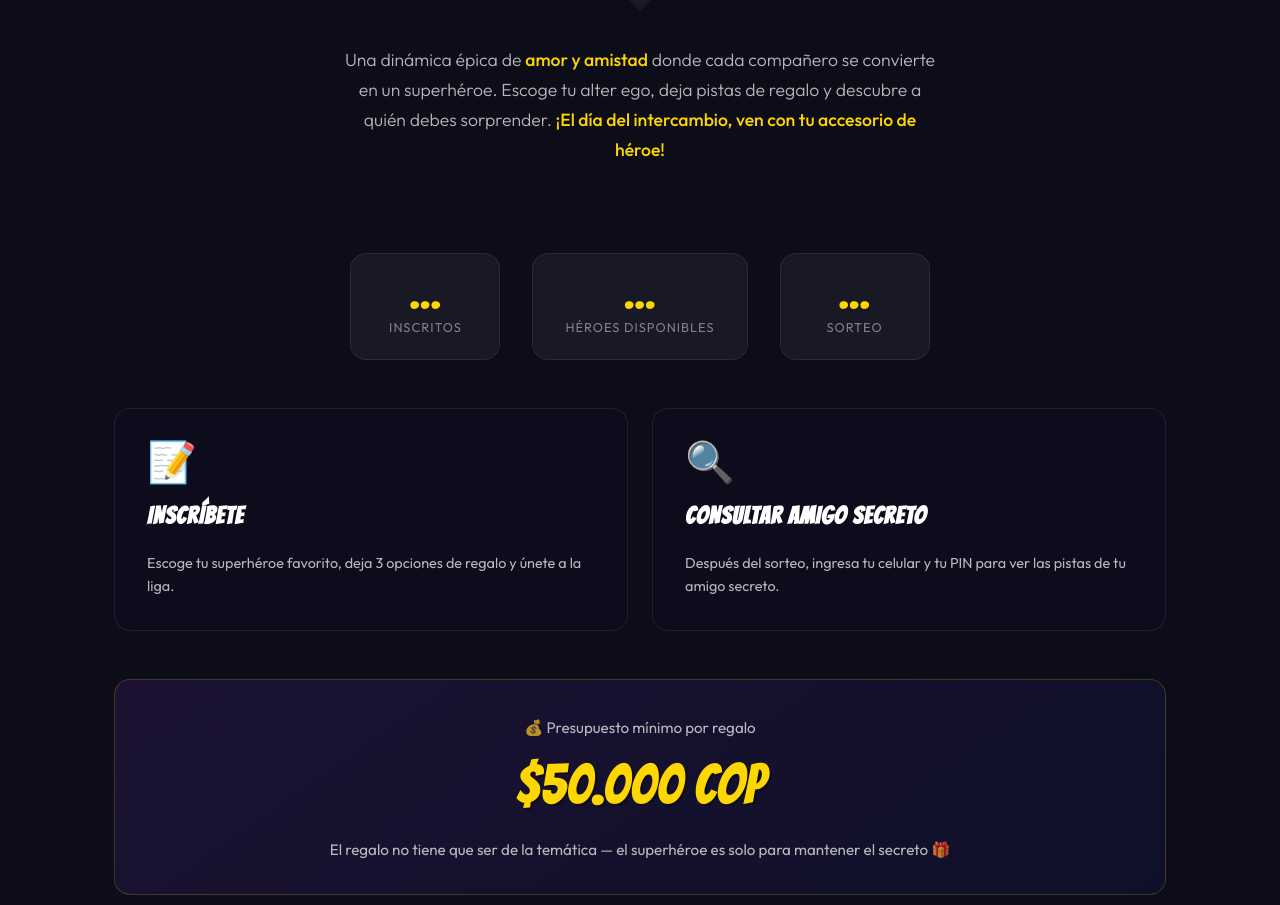
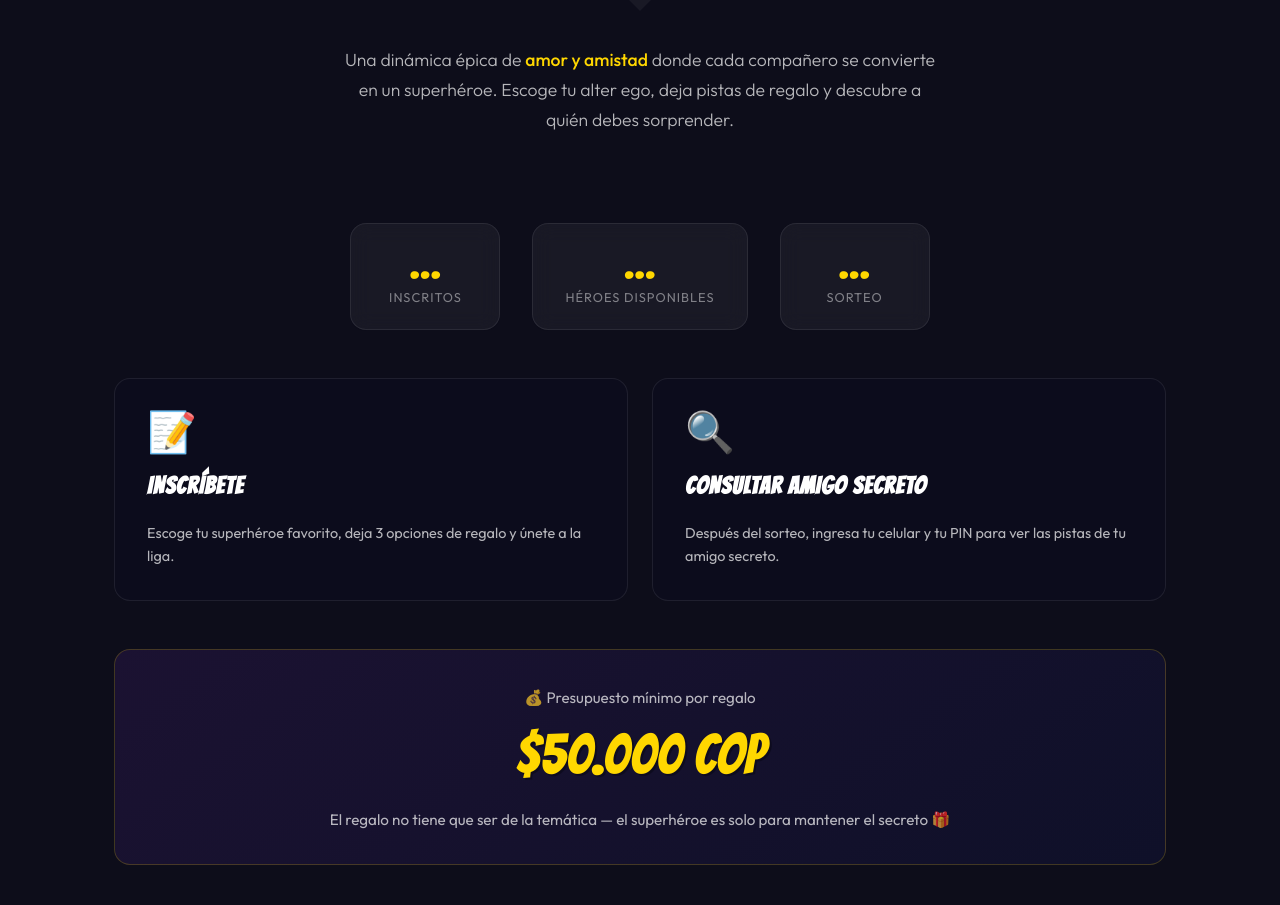
Before and after one commit to Jenny1527/Amigo-Secreto, a plain HTML site: page index.html in a window 1280 px wide. Shown: the part 1021-1926 px from the top of the page. Drawn offline with Linux system fonts and the light colour scheme; no server answers.

```diff
--- a/index.html
+++ b/index.html
@@ -62,7 +62,7 @@
         <p class="hero-tagline">
           Una dinámica épica de <em>amor y amistad</em> donde cada compañero se convierte en un superhéroe.
           Escoge tu alter ego, deja pistas de regalo y descubre a quién debes sorprender.
-          <em>¡El día del intercambio, ven con tu accesorio de héroe!</em>
+
         </p>
       </section>
 
```
